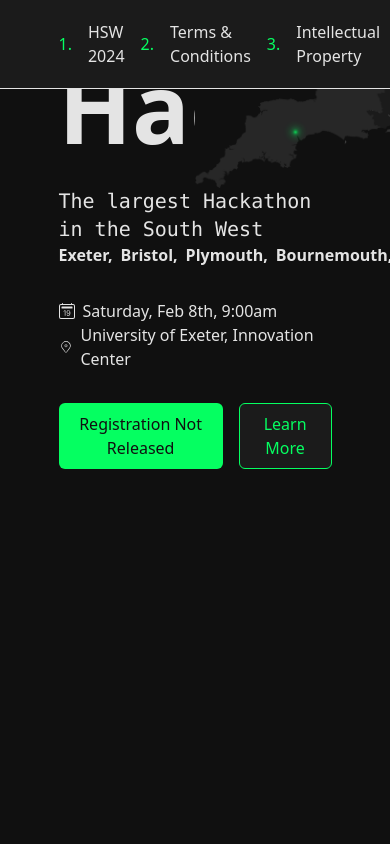
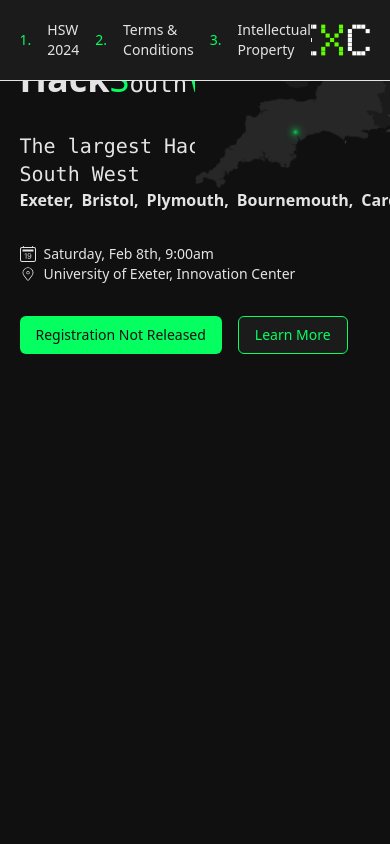
Before and after one commit to Exeter-Computer-Science-Society/hack-sw-2, a Next.js app: page / in a window 390 px wide. Shown: the top 844 px of the page. Built offline with nearby package versions, Linux system fonts and the light colour scheme; a web font is replaced by a local one.

Commit message:
Starting to fix it for phone

```diff
--- a/app/components/TopBar/index.jsx
+++ b/app/components/TopBar/index.jsx
@@ -3,7 +3,7 @@
 
 export function TopBar() {
 	return (
-		<div className="absolute top-0 left-0 right-0 w-full h-fit px-[15%] py-5 flex justify-between bg-HSWsecondary z-50 border-b border-HSWtext">
+		<div className="absolute top-0 left-0 right-0 w-full h-fit px-[15%] max-lg:px-[5%] py-5 flex justify-between bg-HSWsecondary z-50 border-b border-HSWtext max-lg:text-sm">
 			<div className="flex gap-4 justify-center">
 				<p className="text-HSWaccent self-center">1. </p>
 				<Link href={"/"} className="text-HSWtext self-center">HSW 2024 </Link>
--- a/app/page.js
+++ b/app/page.js
@@ -80,49 +80,49 @@
 	}, [])
 
 	return (
-		<div className="bg-HSWprimary w-full h-fit">
+		<div className="w-full h-fit">
 			<SouthWestImage />
 
 			{/* front facing page */}
-			<div className="flex flex-col items-center justify-center w-full h-[100vh] px-[15%] pt-[15%]">
+			<div className="flex flex-col items-center justify-center w-full h-[100vh] px-[15%] max-lg:px-[5%] pt-[15%]">
 				<div className="hidden text-red-500" />
 				<div className="flex flex-col gap-8 w-full h-full">
 					<div className="flex justify-start items-baseline">
-						<p className="text-8xl font-extrabold">Hack</p>
+						<p className="text-8xl max-lg:text-4xl font-extrabold">Hack</p>
 
-						<p className="text-HSWaccent text-8xl font-sans">S</p>
-						<p className="text-4xl font-mono">outh</p>
+						<p className="text-HSWaccent text-8xl max-lg:text-4xl font-sans">S</p>
+						<p className="text-4xl max-lg:text-2xl font-mono">outh</p>
 
-						<p className="text-HSWaccent text-8xl font-sans">W</p>
-						<p className="text-4xl font-mono">est</p>
+						<p className="text-HSWaccent text-8xl max-lg:text-4xl font-sans">W</p>
+						<p className="text-4xl max-lg:text-2xl font-mono">est</p>
 					</div>
 
 					<div className="">
-						<p className="text-xl font-mono">The largest Hackathon in the South West</p>
+						<p className="text-xl max-lg:text-md font-mono">The largest Hackathon in the South West</p>
 						<p className="flex gap-2">
-							<span className="font-bold">Exeter,</span>
-							<span className="font-bold">Bristol,</span>
-							<span className="font-bold">Plymouth,</span>
-							<span className="font-bold">Bournemouth,</span>
-							<span className="font-bold">Cardiff</span>
+							<span className="font-bold max-lg:text-md">Exeter,</span>
+							<span className="font-bold max-lg:text-md">Bristol,</span>
+							<span className="font-bold max-lg:text-md">Plymouth,</span>
+							<span className="font-bold max-lg:text-md">Bournemouth,</span>
+							<span className="font-bold max-lg:text-md">Cardiff</span>
 						</p>
 					</div>
 
 					<div className="">
 						<div className="flex gap-2 items-center">
 							<BsCalendar2Date />
-							<p>Saturday, Feb 8th, 9:00am</p>
+							<p className="max-lg:text-sm">Saturday, Feb 8th, 9:00am</p>
 						</div>
 
 						<div className="flex gap-2 items-center">
 							<CiLocationOn />
-							<p>University of Exeter, Innovation Center</p>
+							<p className="max-lg:text-sm">University of Exeter, Innovation Center</p>
 						</div>
 					</div>
 
 					<div className="flex gap-4">
-						<button className="bg-HSWaccent text-HSWprimary px-4 py-2 rounded-md">Registration Not Released</button>
-						<button className="bg-HSWsecondary px-4 py-2 rounded-md border border-HSWaccent text-HSWaccent" onClick={() => {
+						<button className="bg-HSWaccent text-HSWprimary px-4 py-2 rounded-md max-lg:text-sm">Registration Not Released</button>
+						<button className="bg-HSWsecondary px-4 py-2 rounded-md border border-HSWaccent text-HSWaccent max-lg:text-sm" onClick={() => {
 							document.getElementById('about').scrollIntoView({ behavior: 'smooth' })
 						}}>Learn More</button>
 					</div>
```
